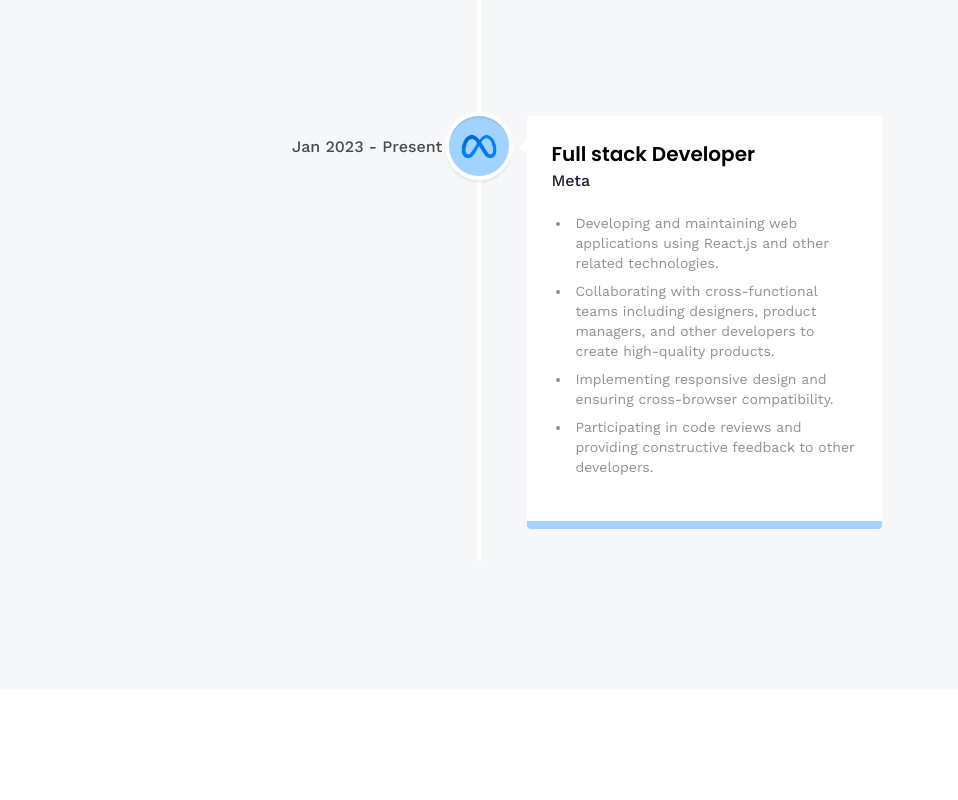
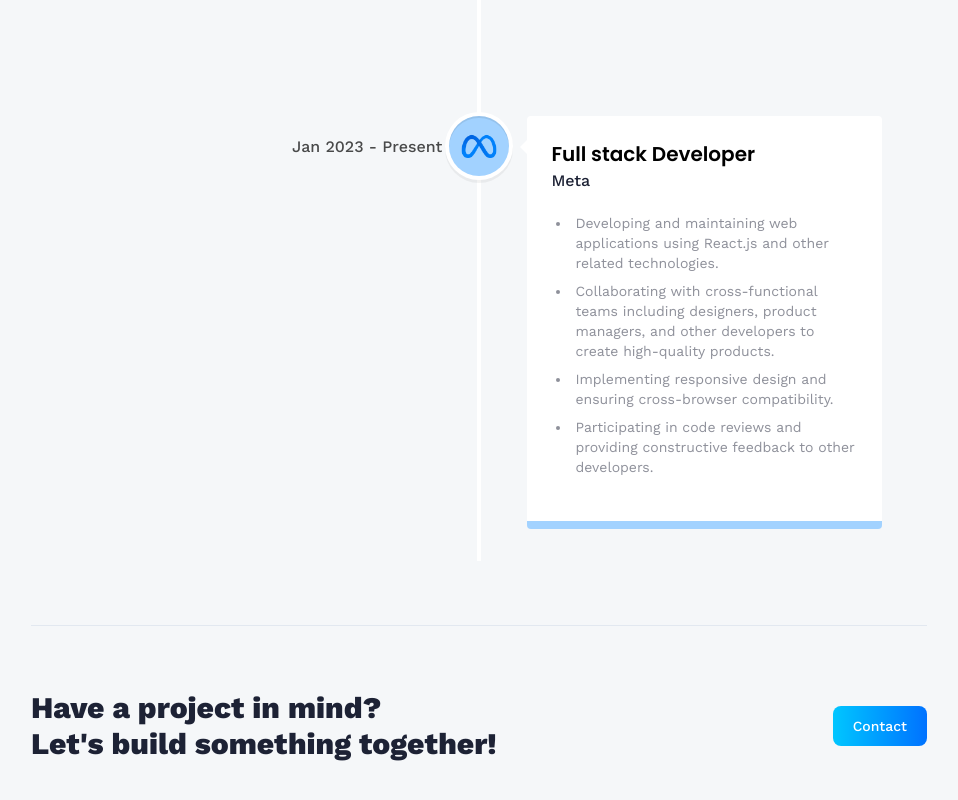
Before and after one commit to AnthonyTlei/react-3d-portfolio, a React (Vite) app: page /about in a window 1280 px wide. Shown: the part 2317-3117 px from the top of the page, without its empty margins (161-1119 px from the left). Before the commit the page ends 3006 px from the top, so only its background shows below. Built offline with nearby package versions, Linux system fonts and the light colour scheme.

Commit message:
About: - Add CTA

```diff
--- /dev/null
+++ b/src/components/CTA.jsx
@@ -0,0 +1,15 @@
+import { Link } from "react-router-dom";
+
+const CTA = () => {
+  return (
+    <section className="cta">
+      <p className="cta-text">
+        Have a project in mind? <br className="sm:block hidden" /> Let's build
+        something together!
+      </p>
+      <Link to="/contact" className="btn">Contact</Link>
+    </section>
+  );
+};
+
+export default CTA;
--- a/src/pages/About.jsx
+++ b/src/pages/About.jsx
@@ -4,6 +4,7 @@
 } from "react-vertical-timeline-component";
 import "react-vertical-timeline-component/style.min.css";
 import { skills, experiences } from "../constants";
+import CTA from "../components/CTA";
 
 const About = () => {
   return (
@@ -94,6 +95,8 @@
           </VerticalTimeline>
         </div>
       </div>
+      <hr className="border-slate-200" />
+      <CTA />
     </section>
   );
 };
```
